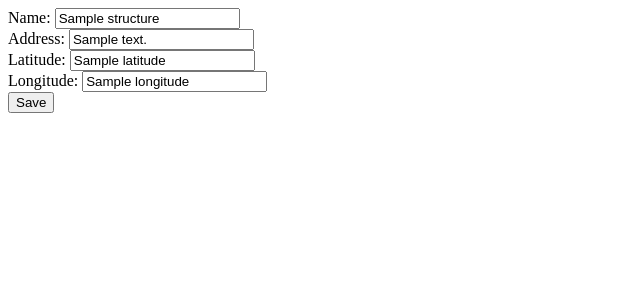
After one commit to rscohn2/nest-analytics, a Python web app: template flask/templates/structures_edit.html in a window 1280 px wide. The commit adds this page. Shown: the top 300 px of the page, without its empty margins (0-640 px from the left). Run offline with Jinja, Linux system fonts and the light colour scheme; the template is opened without the code that fills it: most values are stand-ins (such as "Sample title", 1, 10 or a date in 2020).

Commit message:
edit structures

```diff
--- a/flask/portal/auth.py
+++ b/flask/portal/auth.py
@@ -15,7 +15,8 @@ auth_blueprint = Blueprint("auth", __name__)
 # Initializes flask_login.current_user
 @login_manager.user_loader
 def load_user(id):
-    return common.data_model.load_user(id)
+    user = common.data_model.load_user(id)
+    return user
 
 
 @auth_blueprint.route("/login", methods=["GET", "POST"])
--- a/flask/templates/landing.html
+++ b/flask/templates/landing.html
@@ -121,7 +121,7 @@
                     <a href="#" class="sidebar-link" data-url="/structures/list">Buildings</a>
                 </li>
             </ul>
-            <a href="#buildingsSubmenu" data-toggle="collapse" aria-expanded="false" class="dropdown-toggle">Monitors</a>
+            <a href="#buildingsSubmenu" data-toggle="collapse" aria-expanded="false" class="dropdown-toggle">Buildings</a>
             <ul class="collapse list-unstyled" id="buildingsSubmenu">
                 <li>
                     <a href="#" class="sidebar-link" data-url="/structures/list">List</a>
@@ -130,10 +130,11 @@
                     <a href="#" class="sidebar-link" data-url="/structures/edit">Edit</a>
                 </li>
             </ul>
+            <a href="#" class="sidebar-link" data-url="/structures/current">Building Info</a>
         </div>
         <div class="content" id="main-content">
             <h1>Main Content</h1>
-            <p>This is the main content area of the dashboard.</p>
+            <p>Default to whatever was last in the session.</p>
         </div>
     </div>
     <script src="https://code.jquery.com/jquery-3.5.1.min.js"></script>
--- /dev/null
+++ b/flask/templates/structures_edit.html
@@ -0,0 +1,21 @@
+    <div class="container mt-5">
+        <form class="structures-edit-form" action="{{ url_for('structures.save', structure_id=structure.id) }}" method="POST">
+            <div class="form-group">
+                <label for="name">Name:</label>
+                <input type="text" class="form-control" id="name" name="name" value="{{ structure.name }}" readonly>
+            </div>
+            <div class="form-group">
+                <label for="address">Address:</label>
+                <input type="text" class="form-control" id="address" name="address" value="{{ structure.address if structure.address else '' }}">
+            </div>
+            <div class="form-group">
+                <label for="latitude">Latitude:</label>
+                <input type="text" class="form-control" id="latitude" name="latitude" value="{{ structure.latitude if structure.latitude else '' }}">
+            </div>
+            <div class="form-group">
+                <label for="longitude">Longitude:</label>
+                <input type="text" class="form-control" id="longitude" name="longitude" value="{{ structure.longitude if structure.longitude else '' }}">
+            </div>
+            <button type="submit" class="btn btn-primary mt-3">Save</button>
+        </form>
+    </div>
```
Also changed, not shown: flask/common/data_model.py (+9 -0 lines), flask/portal/structures.py (+29 -2 lines), flask/static/js/main.js (+15 -0 lines), flask/templates/structures_current.html (added, +7 -0 lines).
